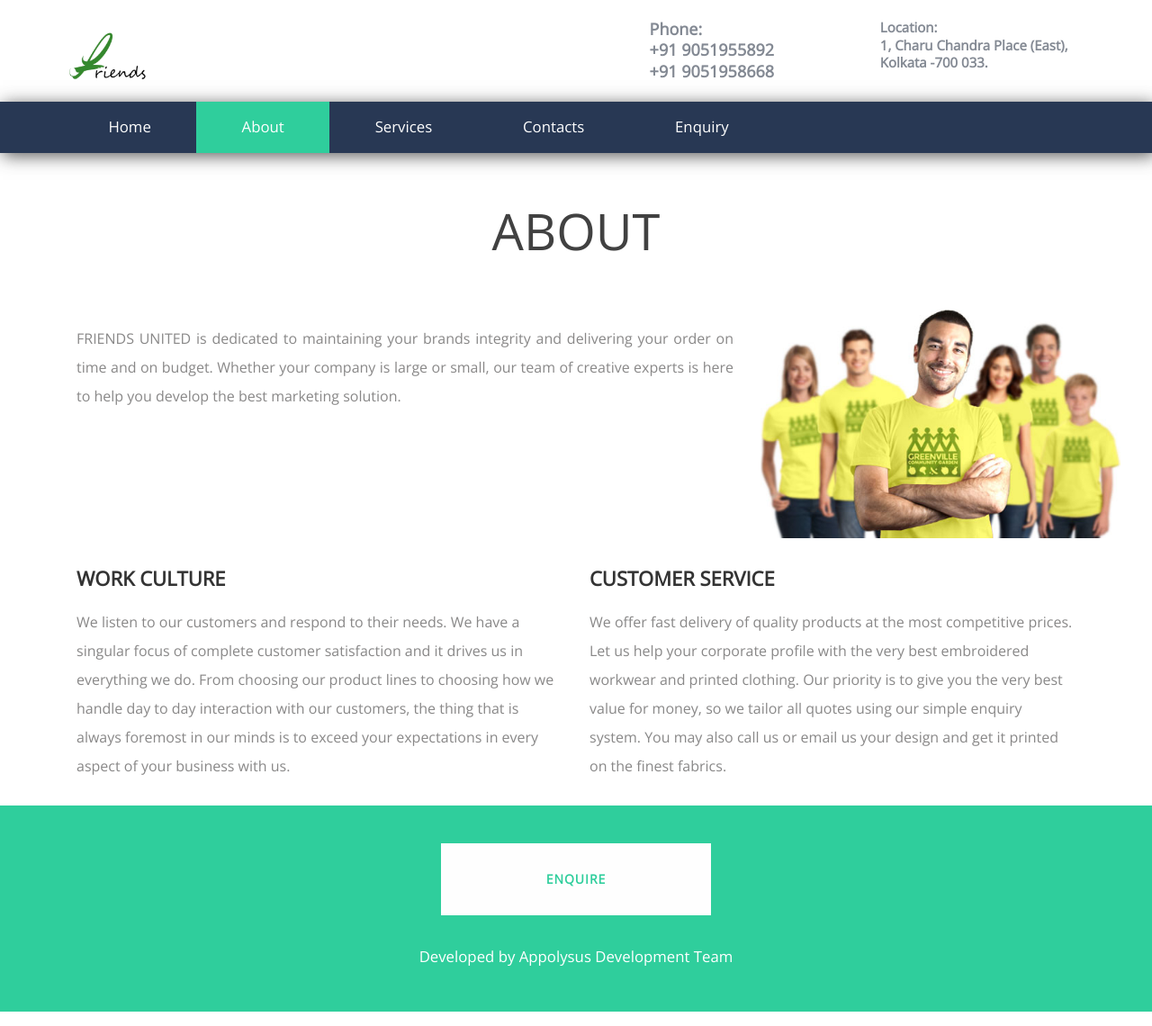
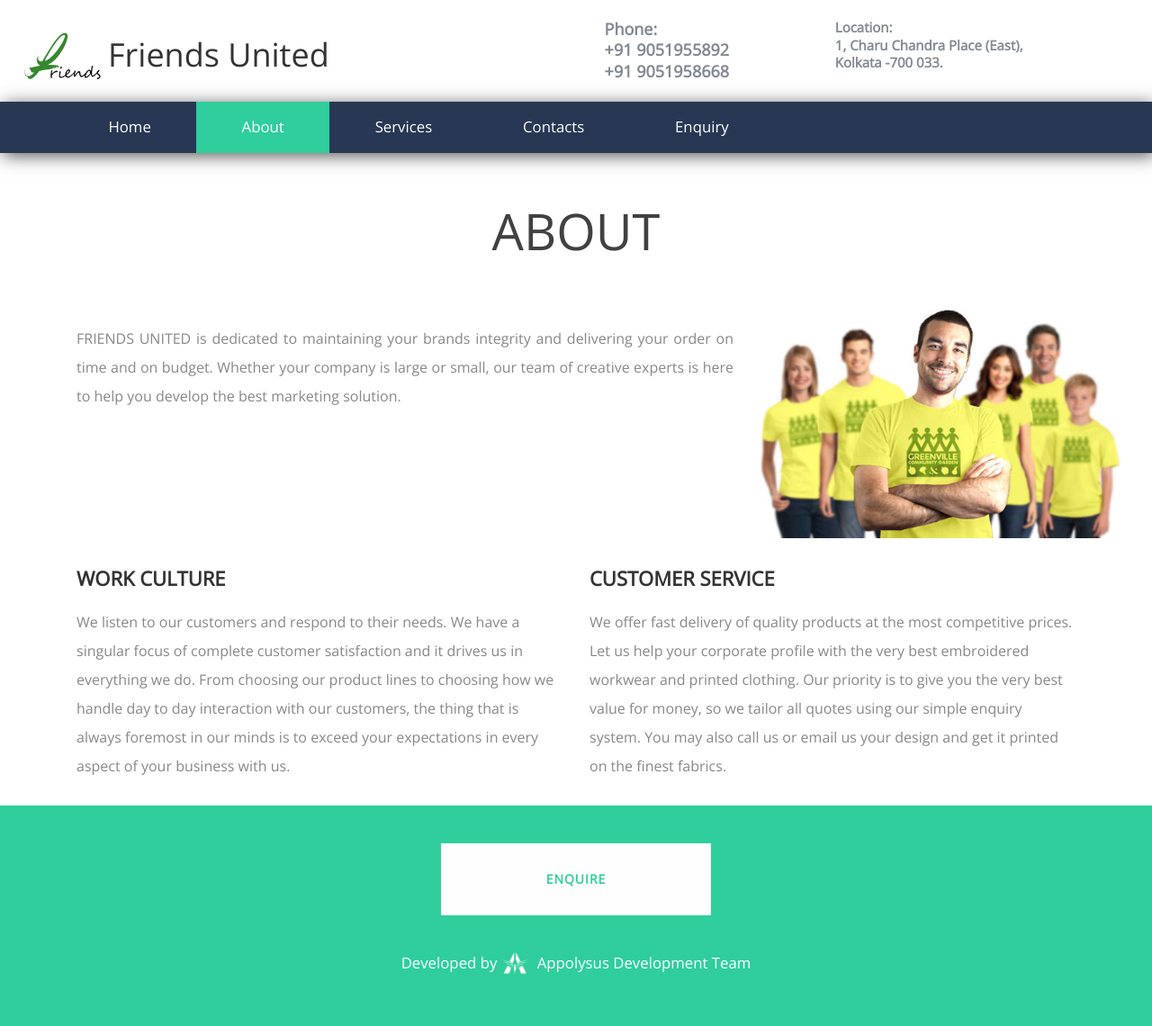
Before and after one commit to Exile01/Exile01.github.io, a plain HTML site: page FU/about.html in a window 1280 px wide. Shown: the whole page at 90% size. Drawn offline with nearby package versions, Linux system fonts and the light colour scheme.

Commit message:
Test Run

```diff
--- a/FU/about.html
+++ b/FU/about.html
@@ -59,9 +59,9 @@
 	<div class="mark" ></div>
 		<div id="home" class="header-top">
 			<!-- container -->
-			<div class="container">
+			<div class="container" style="margin-left:5px !important;">
 				<div class="head-left">
-					<a href="#"><img src="images/logo.png" class="logo" alt="" /></a>
+					<a href="#"><img src="images/logo.png" class="logo" alt="" /></a><h1>Friends United</h1>
 				</div>
 				<div class="head-right">
 					<div class="phone">
@@ -164,7 +164,7 @@
 							</div>
 						</div>
 					</div><!-- morph-button -->
-				<p style="padding:1.2em;font-size:1.2em;">Developed by<a href="http://appolysus.com/" target="_blank"> Appolysus Development Team</a></p>
+				<p style="padding:1.2em;font-size:1.2em;">Developed by<a href="http://appolysus.com/" target="_blank"><img src="images/logo1_2.png" class="appoLogo"> Appolysus Development Team</a></p>
 			</div>
 			<!-- //container -->
 		</div>
--- a/FU/css/style.css
+++ b/FU/css/style.css
@@ -1008,7 +1008,42 @@ form input[type="submit"]:hover{
 	background: url('../images/sl4.jpg');
 	background-size: cover;
 }
+@keyframes flip
+{
+	0%{ transfrom:rotateY(0);-webkit-transfrom:rotateY(0);-moz-transfrom:rotateY(0);-o-transfrom:rotateY(0); }
+	100%{ transfrom:rotateY(180deg);-webkit-transfrom:rotateY(180deg);-moz-transfrom:rotateY(180deg);-o-transfrom:rotateY(180deg); }
+}
+@-webkit-keyframes flip
+{
+	0%{ transfrom:rotateY(0);-webkit-transfrom:rotateY(0);-moz-transfrom:rotateY(0);-o-transfrom:rotateY(0); }
+	100%{ transfrom:rotateY(180deg);-webkit-transfrom:rotateY(180deg);-moz-transfrom:rotateY(180deg);-o-transfrom:rotateY(180deg); }
+}
 
+.appoLogo
+{
+	width: 30px;
+	margin: 5px;
+	transition:all 0.2s;
+	-webkit-transition:all 0.2s;
+	-moz-transition:all 0.2s;
+	-o-transition:all 0.2s;
+	/* Chrome, Safari, Opera */
+    -webkit-animation-name: flip;
+    -webkit-animation-duration: 1s;
+    -webkit-animation-timing-function: linear;
+    -webkit-animation-delay: 4s;
+    -webkit-animation-iteration-count: infinite;
+    -webkit-animation-direction: alternate;
+    -webkit-animation-play-state: running;
+    /* Standard syntax */
+    animation-name: flip;
+    animation-duration: 1s;
+    animation-timing-function: linear;
+    animation-delay: 4s;
+    animation-iteration-count: infinite;
+    animation-direction: alternate;
+    animation-play-state: running;
+}
 
 span.menu {
 	display: none;
```
Also changed, not shown: FU/contact.html (+3 -3 lines), FU/index.html (+1 -1 lines), FU/layout.html (+1 -1 lines), FU/services.html (+3 -3 lines), FU/images/logo1_2.png (added).
